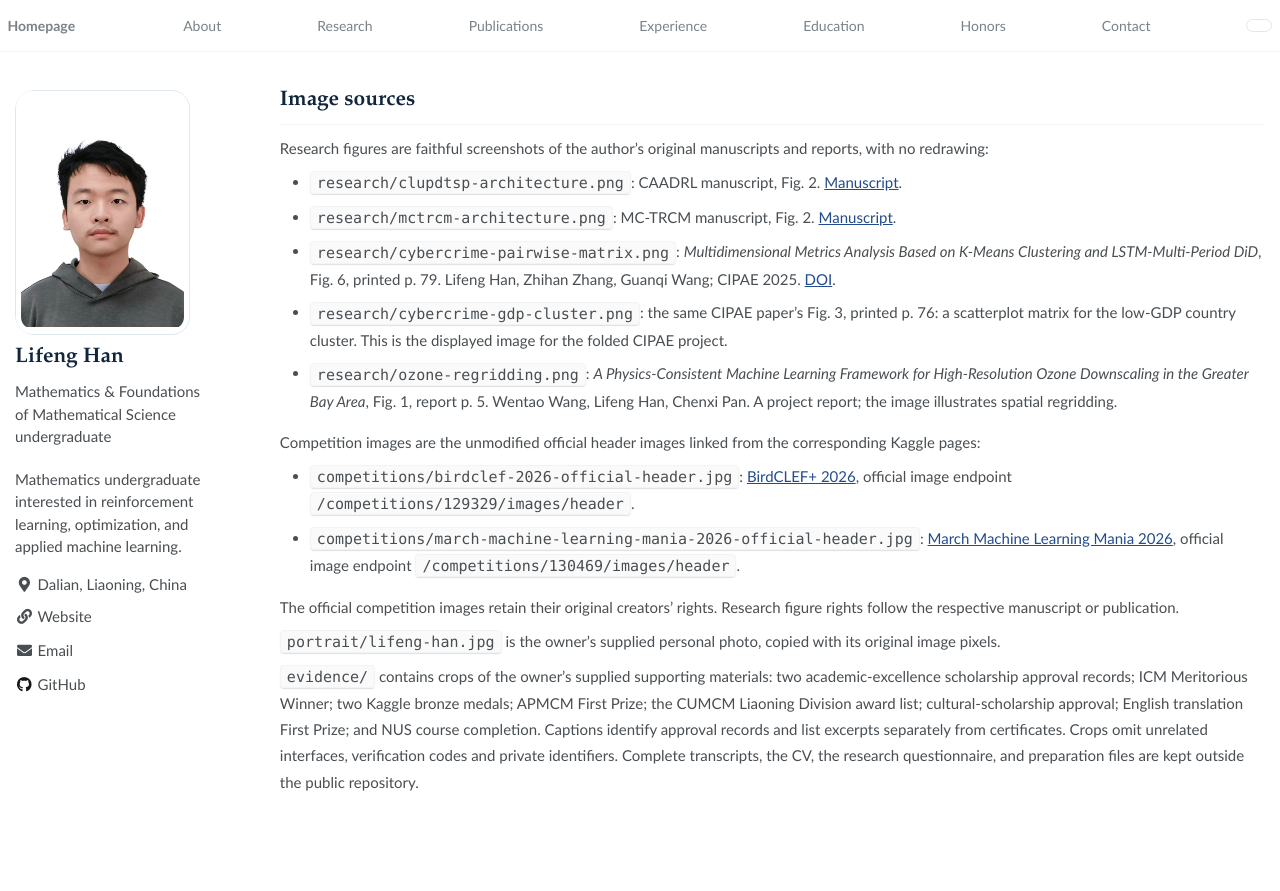
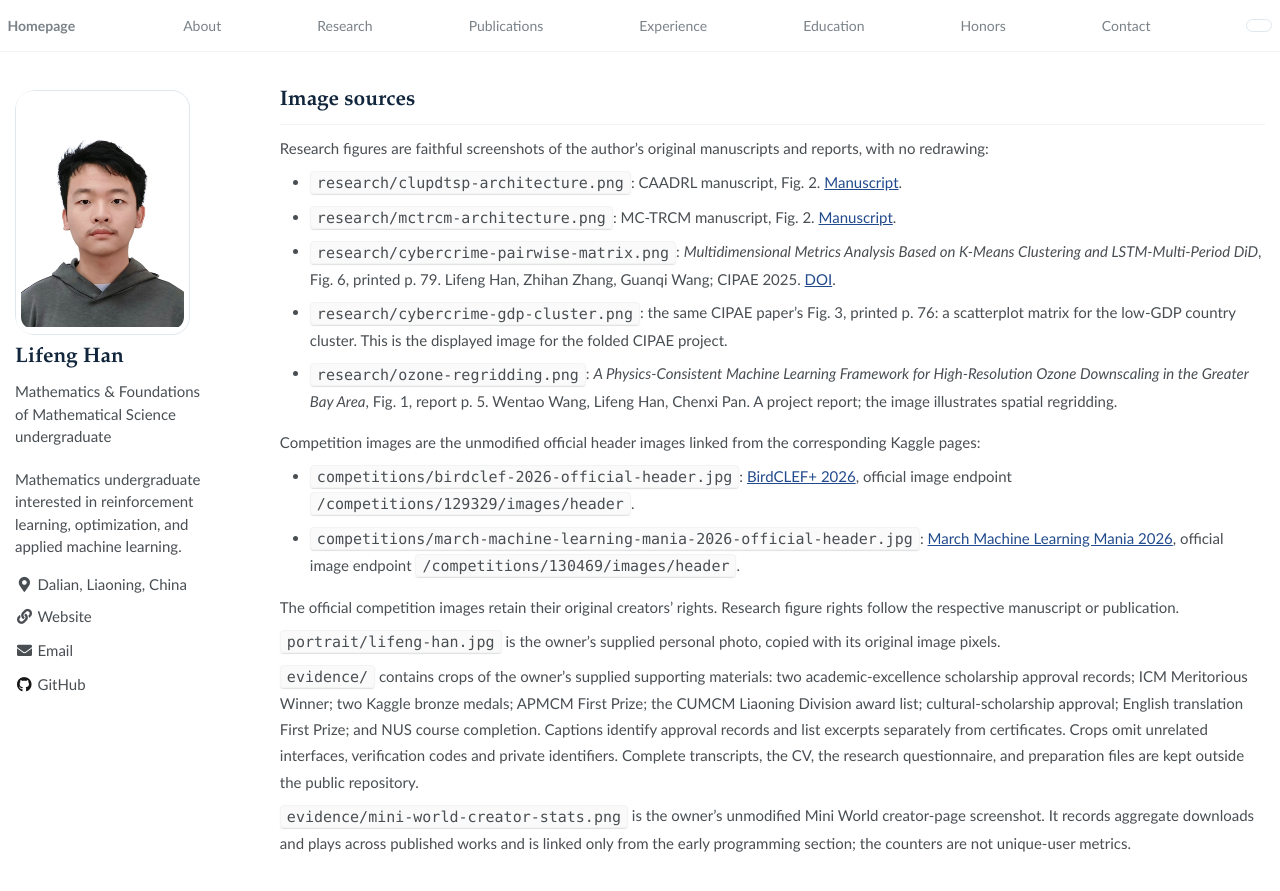
Before and after one commit to 2369787465a-jpg/2369787465a-jpg.github.io, a Jekyll site: the page built from assets/README.md, in a window 1280 px wide. Shown: the top 891 px of the page. Built offline with Jekyll 4.4.1, drawn with Linux system fonts in a browser that asks for light colours; our own code applies the rules of GitHub Pages for plain Markdown files.

Commit message:
Clarify co-first authorship and add early Lua programming experience

```diff
--- a/assets/README.md
+++ b/assets/README.md
@@ -18,3 +18,5 @@
 `portrait/lifeng-han.jpg` is the owner's supplied personal photo, copied with its original image pixels.
 
 `evidence/` contains crops of the owner's supplied supporting materials: two academic-excellence scholarship approval records; ICM Meritorious Winner; two Kaggle bronze medals; APMCM First Prize; the CUMCM Liaoning Division award list; cultural-scholarship approval; English translation First Prize; and NUS course completion. Captions identify approval records and list excerpts separately from certificates. Crops omit unrelated interfaces, verification codes and private identifiers. Complete transcripts, the CV, the research questionnaire, and preparation files are kept outside the public repository.
+
+`evidence/mini-world-creator-stats.png` is the owner's unmodified Mini World creator-page screenshot. It records aggregate downloads and plays across published works and is linked only from the early programming section; the counters are not unique-user metrics.
--- a/assets/css/main.scss
+++ b/assets/css/main.scss
@@ -514,6 +514,18 @@
     .award-role { display: inline-block; margin-left: 0.45rem; padding: 0.02rem 0.4rem; border-radius: 4px; background: var(--homepage-accent-soft); color: var(--homepage-accent); font-size: 11px; font-weight: 600; white-space: nowrap; }
     .award-evidence { justify-self: end; max-width: 11rem; }
     .award-evidence .evidence-link { margin-top: 0; line-height: 1.6; text-align: right; }
+    .early-programming {
+        padding-top: 0.35rem;
+        border-top: 1px solid var(--homepage-line);
+        .timeline-meta { font-size: 14px; }
+        .section-note { margin-bottom: 0; }
+    }
+    .early-programming-metrics {
+        display: flex; flex-wrap: wrap; gap: 0.75rem 2.5rem; margin: 1rem 0 0.6rem;
+        > div { display: flex; flex-direction: column-reverse; }
+        dt { font-size: 13px; font-weight: 400; color: #5f7284; }
+        dd { margin: 0; font-size: 20px; font-weight: 600; color: var(--homepage-ink); font-variant-numeric: tabular-nums; }
+    }
 }
 @media (max-width: 1000px) {
     .greedy-nav {
```
Also changed, not shown: README.md (+4 -2 lines), _pages/about.md (+11 -3 lines), _pages/about_zh.md (+11 -3 lines), tools/content.json (+46 -9 lines), tools/templates/page.html (+8 -0 lines), assets/evidence/mini-world-creator-stats.png (added).
